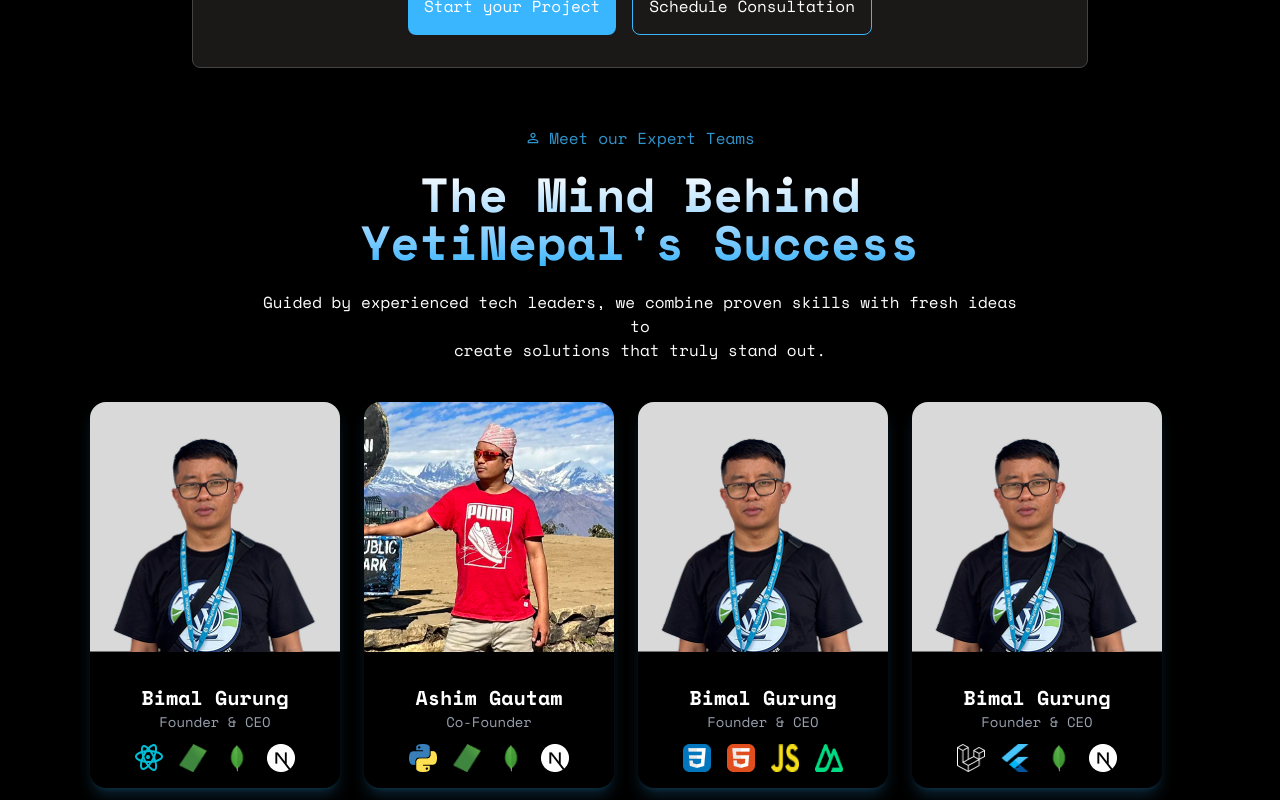
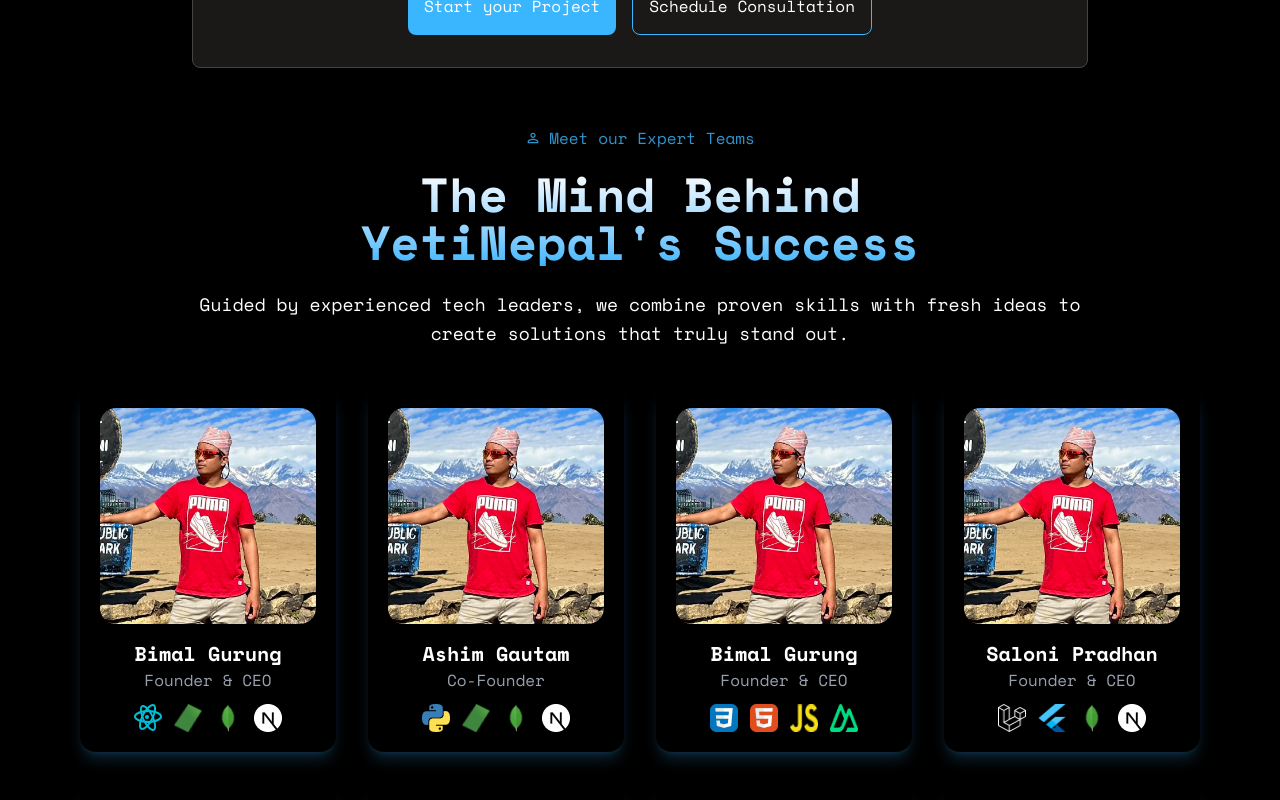
Before and after one commit to salonii08/Yeti-Nepal, a Next.js app: page / in a window 1280 px wide. Shown: the part 1820-2620 px from the top of the page. Built offline with nearby package versions, Linux system fonts and the light colour scheme.

Commit message:
updates on team section

```diff
--- a/app/Components/Home/Team/Team.tsx
+++ b/app/Components/Home/Team/Team.tsx
@@ -1,7 +1,8 @@
 import React from "react";
 import Image from "next/image";
 import bimal_gurung from "@/public/images/bimal_gurung.png";
-import bimaldai from "@/public/images/bimaldai.jpg"
+import bimaldai from "@/public/images/bimaldai.jpg";
+import ashmimgautam from "@/public/images/ashimgautam.jpg"
 import node from "@/public/images/node.png";
 import mongodb from "@/public/images/mongodb.png";
 import react from "@/public/images/react.png";
@@ -19,7 +20,7 @@ const teamMembers = [
   {
     name: "Bimal Gurung",
     role: "Founder & CEO",
-    image: bimal_gurung,
+    image: bimaldai,
     skills: [react, node, mongodb, next],
   },
   {
@@ -31,37 +32,37 @@ const teamMembers = [
   {
     name: "Bimal Gurung",
     role: "Founder & CEO",
-    image: bimal_gurung,
+    image: bimaldai,
     skills: [css, html, javascript, nuxt],
   },
   {
-    name: "Bimal Gurung",
+    name: "Saloni Pradhan",
     role: "Founder & CEO",
-    image: bimal_gurung,
+    image: bimaldai,
     skills: [laravel, flutter, mongodb, next],
   },
   {
     name: "Bimal Gurung",
     role: "Founder & CEO",
-    image: bimal_gurung,
+    image: bimaldai,
     skills: [react, node, mongodb, next],
   },
   {
     name: "Bimal Gurung",
     role: "Founder & CEO",
-    image: bimal_gurung,
+    image: bimaldai,
     skills: [react, node, mongodb, next],
   },
   {
     name: "Bimal Gurung",
     role: "Founder & CEO",
-    image: bimal_gurung,
+    image: bimaldai,
     skills: [react, node, mongodb, next],
   },
   {
     name: "Bimal Gurung",
     role: "Founder & CEO",
-    image: bimal_gurung,
+    image: bimaldai,
     skills: [react, node, mongodb, next],
   },
 ];
@@ -69,42 +70,54 @@ const teamMembers = [
 const Team = () => {
   return (
     <section className="bg-black py-2 text-white">
-      <div className="text-center">
-        <p className="text-[#3094CD] mt-[50px] mb-[20px] inline-flex items-center gap-2 text-center">
+     <div className="flex flex-col items-center text-center mt-[50px]">
+        <p className="text-[#3094CD] mb-[20px] inline-flex items-center gap-2">
           <MdOutlinePersonOutline /> Meet our Expert Teams
         </p>
-        <h2 className="text-4xl sm:text-5xl lg:text-5xl font-bold mb-6 bg-gradient-to-b from-[#FEFEFE] to-[#39B6FD] bg-clip-text text-transparent">
+
+        <h2 className="sm:text-5xl lg:text-5xl font-bold mb-6 bg-gradient-to-b from-[#FEFEFE] to-[#39B6FD] bg-clip-text text-transparent">
           The Mind Behind <br />
           YetiNepal's Success
         </h2>
-        <p className="text-[#fefefe] px-8 sm:px-20 md:px-64 mb-10 text-base text-center">
+
+        <p className="text-white mb-10 max-w-[900px] text-sm sm:text-base md:text-lg leading-relaxed px-2 sm:px-0">
           Guided by experienced tech leaders, we combine proven skills with fresh ideas to <br />
           create solutions that truly stand out.
         </p>
       </div>
 
-      <div className="max-w-[1100px] mx-auto flex flex-wrap justify-start gap-x-6 gap-y-11">
+      <div className="w-full px-4 sm:px-6 md:px-10 lg:px-16 xl:px-20 mx-auto max-w-screen-xl grid grid-cols-1 sm:grid-cols-2 md:grid-cols-3 lg:grid-cols-4 gap-8 pb-12">
   {teamMembers.map((member, index) => (
     <div
       key={index}
-            className="bg-black rounded-2xl overflow-hidden text-center hover:scale-105 transition-transform shadow-lg shadow-[#39B6FD]/20 w-full sm:w-[250px]">
+      className="bg-black rounded-2xl overflow-hidden text-center hover:scale-105 transition-transform shadow-lg shadow-[#39B6FD]/20 p-5">
+      <div className="flex justify-center items-center bg-black rounded-2xl">
         <Image
           src={member.image}
           alt={member.name}
-              className="w-full h-[250px] object-cover rounded-t-10xl"/>
-            <div className="p-4">
-              <h3 className="font-bold text-xl mt-4 text-white">{member.name}</h3>
-              <p className="text-gray-400 text-sm mb-3">{member.role}</p>
-              <div className="flex justify-center gap-4 mt-3">
+          className="object-contain rounded-2xl"/>
+      </div>
+      <div className="pt-4">
+        <h3 className="font-bold text-lg sm:text-xl text-white">{member.name}</h3>
+        <p className="text-gray-400 text-sm sm:text-base mb-3">{member.role}</p>
+
+        <div className="flex justify-center gap-3 flex-wrap">
           {member.skills.map((skill, idx) => (
-                  <Image key={idx} src={skill} alt="Skill"
-                  className="w-7 h-7" />
+            <Image
+              key={idx}
+              src={skill}
+              alt="Skill"
+              className="w-6 h-6 sm:w-7 sm:h-7"
+            />
           ))}
         </div>
       </div>
     </div>
   ))}
 </div>
+
+
+
     </section>
   );
 };
```
Lines whose indentation alone changed are shown as unchanged.
